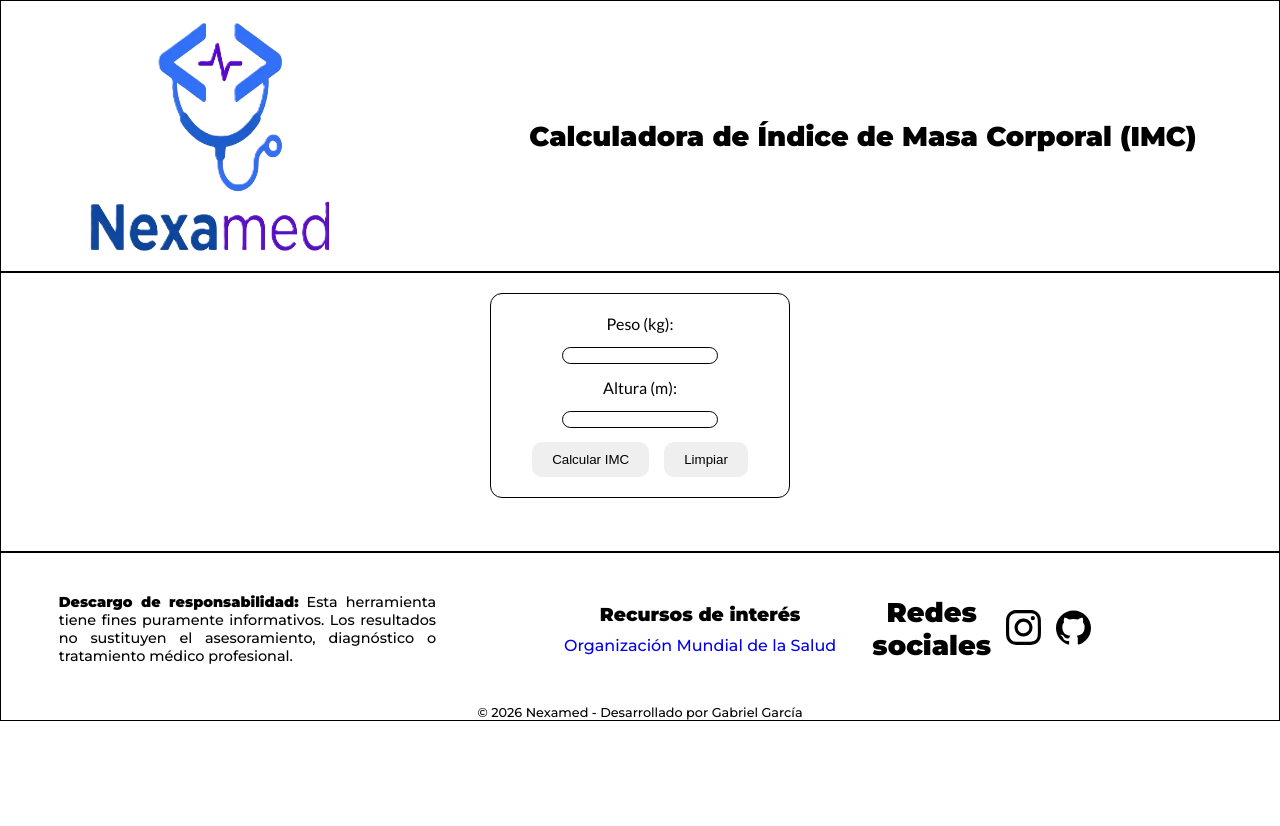
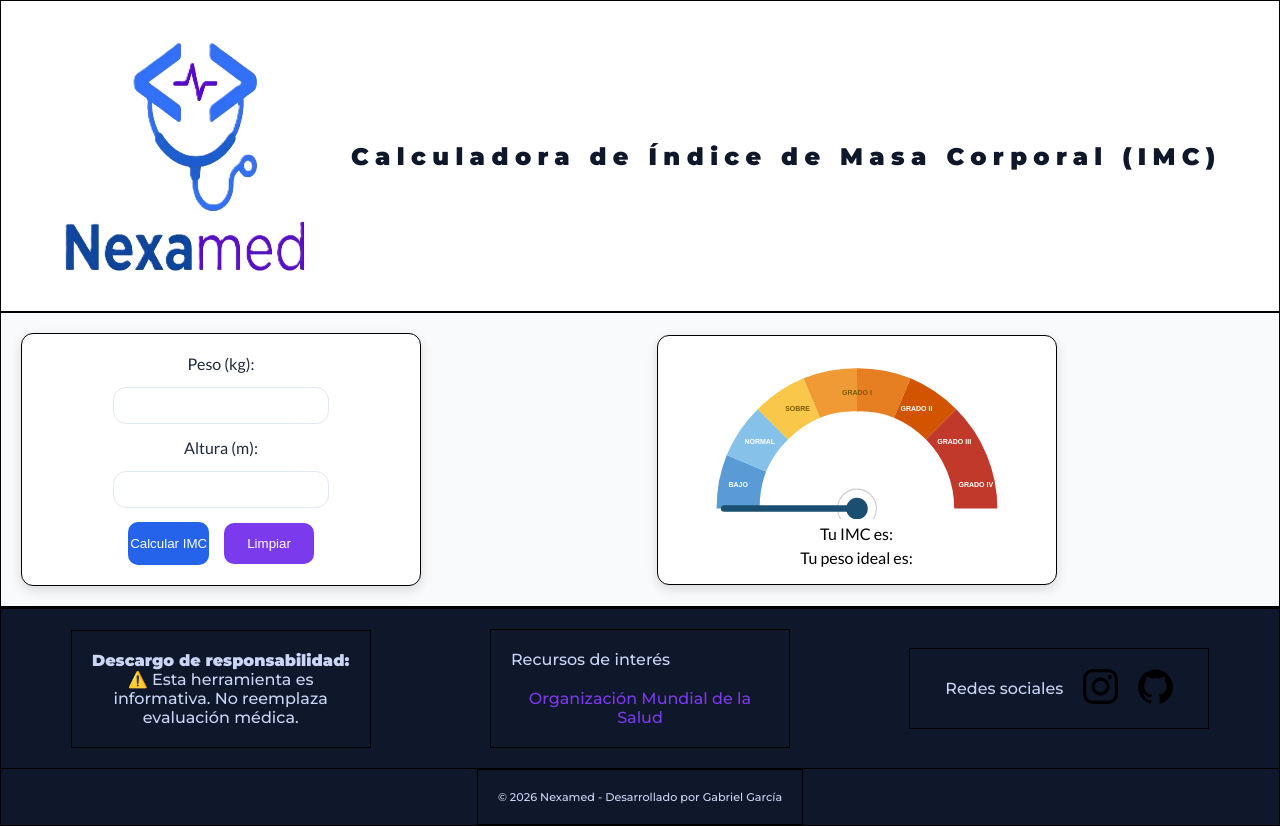
Before and after one commit to medgabrielgarcia-star/calculadora-imc, a website: page src/index.html in a window 1280 px wide. Before the commit the page ends 800 px from the top, so only its background shows below. Drawn offline with Linux system fonts and the light colour scheme.

Commit message:
Avance de calculadora IMC (cambios de color, agregado de escala tipo semicircular)

```diff
--- a/src/index.html
+++ b/src/index.html
@@ -18,19 +18,53 @@
 
     <main class="calc-imc__main">
         <form class="calc-imc__formulario">
-            <label for="peso">Peso (kg):</label>
+            <label for="peso"><span>Peso (kg):</span></label>
             <input class="calc-imc__input" id="peso" type="number">
-            <label for="altura">Altura (m):</label>
-            <input class="calc-imc__input" id="altura" type="number" step="0.01">
+            <label for="altura"><span>Altura (m):</span></label>
+            <input class="calc-imc__input" id="altura" type="number" step="0.1">
             <div class="calc-imc__buttons">
-                <button class="calc-imc__button-items" type="submit">Calcular IMC</button>
-                <button class="calc-imc__button-items" type="reset">Limpiar</button>
+                <button class="calc-imc__button-items calcular" type="submit">Calcular IMC</button>
+                <button class="calc-imc__button-items limpiar" type="reset">Limpiar</button>
             </div>
         </form>
 
-        <div class="calc-imc__output">
-            <output class="calc-imc__resultado"></output>
-            <output class="calc-imc__peso-ideal"></output>
+        <div class="calc-imc__result">
+
+            <svg viewBox="0 30 350 155" preserveAspectRatio="xMidYMax meet" xmlns="http://www.w3.org/2000/svg"
+                class="calc-imc__gauge">
+                <path d="M45 175 A130 130 0 0 1 54.4 125.4 L90.8 140.7 A90 90 0 0 0 85 175Z" fill="#5B9BD5" />
+
+                <path d="M54.4 125.4 A130 130 0 0 1 83.1 83.1 L111.1 111.1 A90 90 0 0 0 90.8 140.7Z" fill="#85C1E9" />
+
+                <path d="M83.1 83.1 A130 130 0 0 1 125.4 54.4 L140.7 90.8 A90 90 0 0 0 111.1 111.1Z" fill="#F9C84A" />
+
+                <path d="M125.4 54.4 A130 130 0 0 1 175 45 L175 85 A90 90 0 0 0 140.7 90.8Z" fill="#F09A36" />
+
+                <path d="M175 45 A130 130 0 0 1 224.6 54.4 L209.3 90.8 A90 90 0 0 0 175 85Z" fill="#E67E22" />
+
+                <path d="M224.6 54.4 A130 130 0 0 1 266.9 83.1 L238.9 111.1 A90 90 0 0 0 209.3 90.8Z" fill="#D35400" />
+
+                <path d="M266.9 83.1 A130 130 0 0 1 305 175 L265 175 A90 90 0 0 0 238.9 111.1Z" fill="#C0392B" />
+
+                <circle cx="175" cy="175" r="18" fill="white" stroke="#ccc" stroke-width="1" />
+                <g id="aguja"
+                    style="transform-origin: 175px 175px; transition: all 0.8s cubic-bezier(0.65, 0, 0.35, 1); transform: rotate(-90deg);">
+                    <line x1="175" y1="175" x2="175" y2="52" stroke="#1B4F72" stroke-width="6" stroke-linecap="round" />
+                    <circle cx="175" cy="175" r="10" fill="#1B4F72" />
+                </g>
+
+                <g font-family="sans-serif" font-weight="700" font-size="6.5" text-anchor="middle" fill="white">
+                    <text x="65" y="155">BAJO</text>
+                    <text x="85" y="115">NORMAL</text>
+                    <text x="120" y="85" fill="#7a5c00">SOBRE</text>
+                    <text x="175" y="70" fill="#7a5c00">GRADO I</text>
+                    <text x="230" y="85">GRADO II</text>
+                    <text x="265" y="115">GRADO III</text>
+                    <text x="285" y="155">GRADO IV</text>
+                </g>
+            </svg>
+            <output class="calc-imc__resultado">Tu IMC es: </output>
+            <output class="calc-imc__peso-ideal">Tu peso ideal es: </output>
         </div>
 
     </main>
@@ -39,20 +73,20 @@
         <div class="calc-imc__footer-content">
 
             <div class="calc-imc__disclaimer">
-                <p><strong>Descargo de responsabilidad:</strong> Esta herramienta tiene fines puramente informativos.
-                    Los resultados no sustituyen el asesoramiento, diagnóstico o tratamiento médico profesional.</p>
+                <p><strong>Descargo de responsabilidad:</strong> ⚠️ Esta herramienta es informativa. No reemplaza
+                    evaluación médica.</p>
             </div>
 
             <div class="calc-imc__resources">
-                <h3>Recursos de interés</h3>
+                <p>Recursos de interés</p>
                 <ul>
                     <li><a href="https://www.who.int/es" target="_blank">Organización Mundial de la Salud</a></li>
                 </ul>
             </div>
 
-            <div>
-                <ul class="calc-imc__socials">
-                    <h2 class="calc-imc__title">Redes sociales</h2>
+            <div class="calc-imc__socials">
+                <p class="calc-imc__redes">Redes sociales</p>
+                <ul class="calc-imc__ul">
                     <li><a href="https://www.instagram.com/md_gabrielgarcia" target="_blank" rel="noopener noreferrer">
                             <img src="./assets/images/social-icons/instagram.svg" alt="Instagram" width="35px">
                         </a></li>
@@ -64,7 +98,6 @@
         </div>
         <p class="calc-imc__copyright">&copy; 2026 Nexamed - Desarrollado por Gabriel García</p>
     </footer>
-    </div>
     </footer>
 </body>
 
--- a/src/style.css
+++ b/src/style.css
@@ -49,43 +49,104 @@
     padding: 0;
 }
 
+/*:root{
+    --bg-body: #f8fafc;
+    --bg-container: #ffff;
+    --bordes: #e2e8f0;
+    --texto: #1e293b;
+    --botones-titulos: #0ea5e9;
+}*/
+
+:root {
+    --color-primary-50:  #EFF6FF;
+    --color-primary-100: #DBEAFE;
+    --color-primary-300: #93C5FD;
+    --color-primary-500: #2563EB;
+    --color-primary-600: #1D4ED8;
+    --color-primary-700: #1E40AF;
+
+    --color-secondary-100: #F3E8FF;
+    --color-secondary-300: #C4B5FD;
+    --color-secondary-500: #7C3AED;
+    --color-secondary-600: #6D28D9;
+
+    /* Fondos */
+    --color-bg-header: #FFFFFF;
+    --color-bg-main: #F8FAFC;
+    --color-bg-main-card: #FFFFFF;;
+    --color-bg-footer: #0F172A;
+
+    /* Textos */
+    --color-title: #0F172A;
+    --color-text-base: #334155;
+    --color-label: #1e293b;
+
+    /* Acentos y Botones */
+    --color-primary: var(--color-primary-500);
+    --color-primary-hover: var(--color-primary-600);
+    --color-secondary: var(--color-secondary-500);
+    --color-secondary-hover:var(--color-secondary-600);
+
+     /* 📊 IMC STATES (CLAVE UX) */
+    --color-imc-low: #38BDF8;       /* Bajo peso */
+    --color-imc-normal: #22C55E;    /* Normal */
+    --color-imc-overweight: #F59E0B;/* Sobrepeso */
+    --color-imc-obese: #EF4444;     /* Obesidad */
+
+    /* Detalles */
+    --color-border: #E2E8F0;
+    --color-link: var(--color-secondary-500);
+    --color-footer-text: #CBD5F5;
+
+    /* Sombras */
+    --color-shadow: #0002;
+}
+
 body{
     font-family: "Montserrat", sans-serif;
     font-weight: 500;
 }
 
+/* HEADER */
 .calc-imc__header{
     width: 100vw;
     display: flex;
     flex-direction: row;
     flex-wrap: wrap;
-    justify-content: space-around;
+    flex:1;
+    justify-content: space-evenly;
     align-items: center;
     border: 1px solid black;
-    gap: 50px;
-    padding: 10px;
+    gap: 15px;
+    padding: 30px;
+    background-color: var(--color-header);
 }
 
 .calc-imc__title{
     text-align: center;
-    font-size: 1.7rem;
+    font-size: 1.5rem;
+    letter-spacing: 0.4rem;
+    color: var(--color-title)
 }
+
+/* MAIN */
 
 .calc-imc__main{
     width: 100vw;
     display: flex;
-    flex-direction: column;
-    justify-content: space-evenly;
+    flex-direction: row;
+    justify-content: center;
     align-items: center;
      border: 1px solid black;
      gap: 33px;
      padding: 20px;
      font-family: "Lato", sans-serif;
      font-size: 1rem;
+     background-color: var(--color-bg-main);
 }
 
 .calc-imc__formulario{
-    width: 300px;
+    width: 400px;
     border: 1px solid black;
     display: flex;
     flex-direction: column;
@@ -94,13 +155,21 @@ body{
     gap: 15px;
     padding: 20px;
     border-radius: 12px;
+    background-color: var(--color-bg-main-card);
+   box-shadow: 0 4px 12px var(--color-shadow);
+}
+
+.calc-imc__formulario span{
+    color: var(--color-label);
+    order: 1px solid black;
 }
 
 .calc-imc__input{
     width: 60%;
     border: none;
-    outline: 1px solid black;
-    border-radius: 10px;
+    outline: 1px solid var(--color-border);
+    border-radius: 12px;
+    padding: 10px;
 }
 
 .calc-imc__buttons{
@@ -112,45 +181,101 @@ body{
 }
 
 .calc-imc__button-items{
-    padding: 10px 20px;
     border-radius: 10px;
     border: none;
+    background-color: var(--botones-titulos);
+    color: #fff;
 }
+
+.calcular{
+    background-color: var(--color-primary);
+    padding: 14px 2px;
+}
+
+.calcular:hover{
+    background-color: var(--color-primary-hover);
+}
+
+.limpiar{
+    background-color: var(--color-secondary);
+    padding: 13px 23px;
+}
+
+.limpiar:hover{
+    background-color: var(--color-secondary-hover);
+}
+
+.calc-imc__result{
+    border: 1px solid black;
+    width: 400px;
+    width-max: 100%;
+    margin: auto;
+    height: 250px;
+    border-radius: 12px;
+    background-color: var(--color-bg-main-card);
+    box-shadow: 0 4px 12px var(--color-shadow);
+    display: flex;
+    flex-direction: column;
+    justify-content: center;
+    align-items: center;
+    gap: 5px;
+    padding: 10px;
+    /*overflow: hidden;*/
+}
+
+.calc-imc__gauge {
+    width: 100%;
+    height: auto;
+    display: block;
+}
+
+.calc-imc__resultado,.calc-imc__peso-ideal{
+    display: block;
+}
+
+/* FOOTER */
+
 
 .calc-imc__footer{
     width: 100vw;
+    background-color: var(--color-bg-footer);
     display: flex;
     flex-direction: column;
     justify-content: center;
     align-items: center;
      border: 1px solid black;
+     color: var(--color-footer-text)
 }
 
 .calc-imc__footer-content{
+    width: 100vw;
     display: flex;
     flex-direction: row;
+    flex-wrap: wrap;
+    flex:1;
     justify-content: space-around;
     align-items: center;
-    gap: 10px;
-    padding: 10px;
-    text-align: justify;
-}
+    gap: 20px;
+    text-align: center;
+    padding: 20px;
+    border: 1px solid black;
+    }
 
 .calc-imc__disclaimer{
-    font-size: 0.9rem;
-    text-align: justify;
-    margin: 30px;
-    width: 30%;
+    padding: 20px;
+    width: 300px;
+    border: 1px solid black;
 }
 
 .calc-imc__resources{
     display: flex;
     flex-direction: column;
     justify-content: center;
-    align-items: center;
-    gap: 10px;
-    font-size: 1rem;
-     width: 30%;
+    align-items: start;
+    border: 1px solid black;
+    gap: 20px;
+     width: 300px;
+     padding: 20px;
 }
 
 .calc-imc__resources ul{
@@ -159,6 +284,7 @@ body{
 
 .calc-imc__resources a{
     text-decoration: none;
+    color: var(--color-link)
 }
 
 .calc-imc__socials{
@@ -166,12 +292,24 @@ body{
     flex-direction: row;
     justify-content: center;
     align-items: center;
+    border: 1px solid black;
+    gap: 20px;
+     width: 300px;
+     padding: 20px;
+}
+
+.calc-imc__ul{
     list-style: none;
-    gap: 15px;
-    font-size: 1rem;
-     width: 30%;
+    display: flex;
+    justify-content: center;
+    align-items: center;
+    gap: 20px;
 }
 
 .calc-imc__copyright{
-    font-size: 0.8rem;
+    font-size: 0.7rem;
+    border: 1px solid black;
+    display: flex;
+    justify-content: center;
+    padding: 20px;
 }
```
